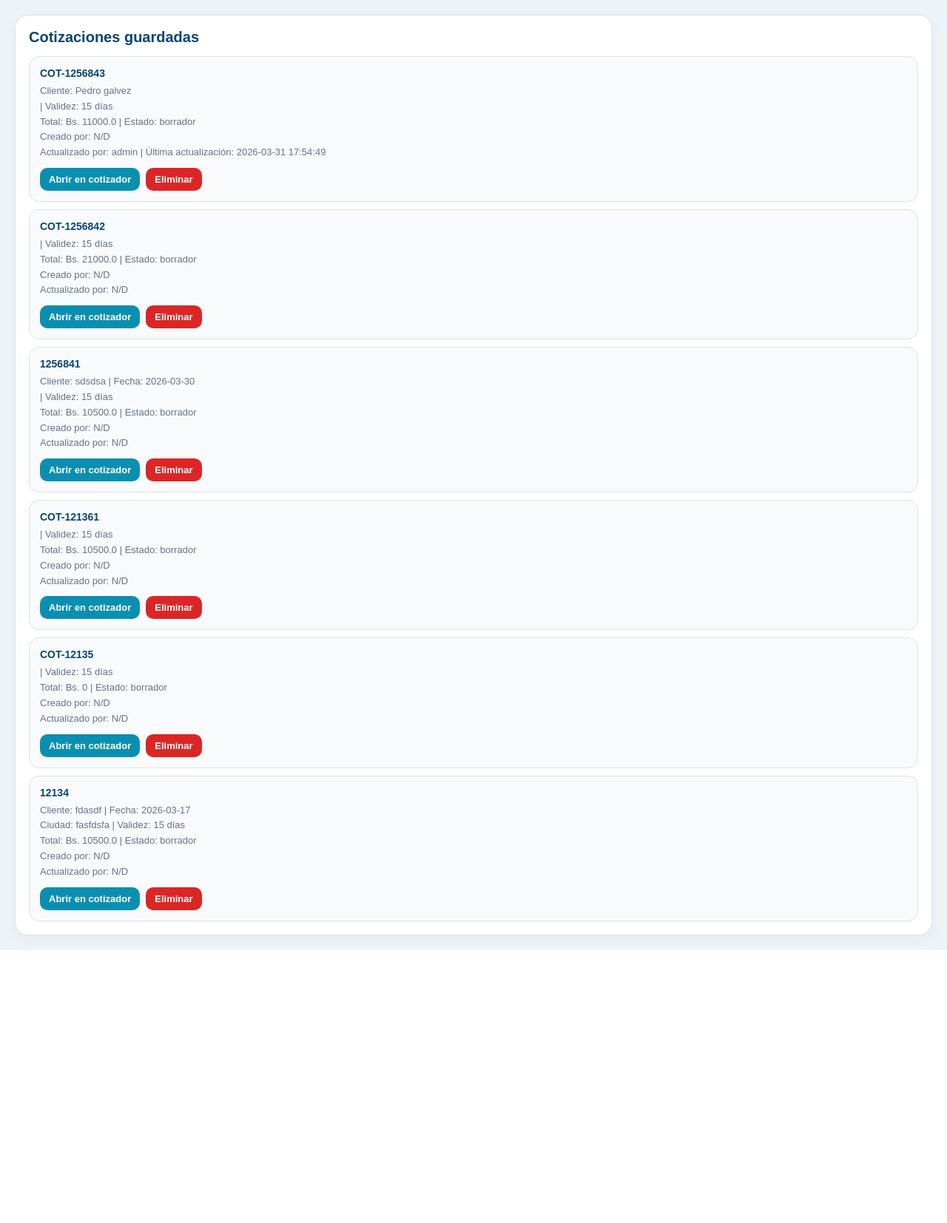
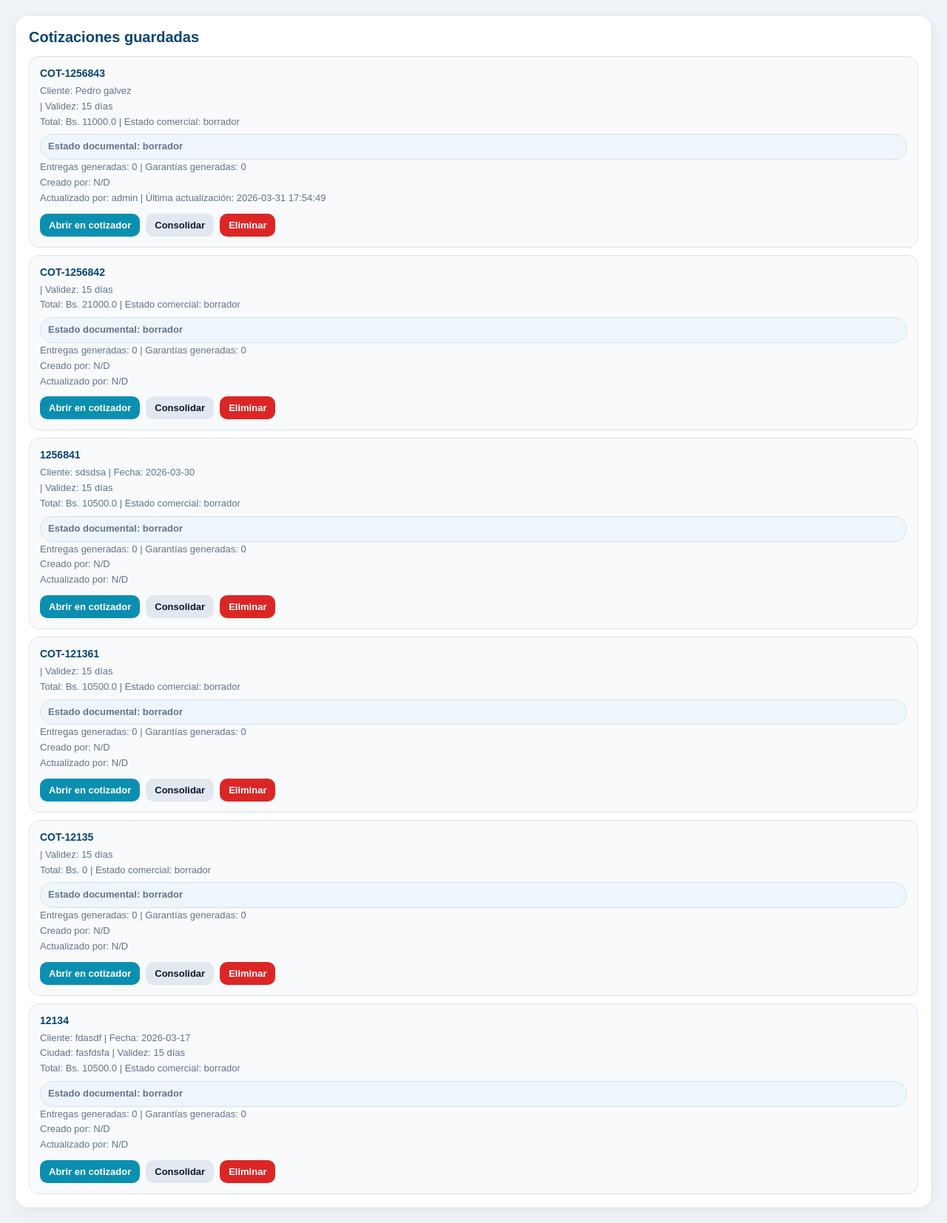
Before and after one commit to Myroesh/biosolutions-cotizador, a Flask app: page /cotizaciones in a window 1280 px wide. Shown: the part 71-1725 px from the top of the page at 74% size. Before the commit the page ends 1356 px from the top, so only its background shows below. Run offline with Flask 3, Linux system fonts and the light colour scheme; a user stored in the database is signed in; data comes from the database, SQL or seed files in the repository; data that the repository does not hold is empty.

Commit message:
Fase D1: base documental para entregas y garantias

```diff
--- a/app.py
+++ b/app.py
@@ -3,7 +3,7 @@ import json
 import os
 import sqlite3
 import uuid
-from datetime import date, datetime
+from datetime import date, datetime, timedelta
 from functools import wraps
 from werkzeug.security import generate_password_hash, check_password_hash
 from werkzeug.utils import secure_filename
@@ -68,6 +68,147 @@ def ensure_users_table(conn):
     """)
     conn.commit()
 
+def ensure_cotizacion_documental_column(conn):
+    columns = conn.execute("PRAGMA table_info(cotizaciones)").fetchall()
+    column_names = [col["name"] for col in columns]
+
+    if "estado_documental" not in column_names:
+        conn.execute("ALTER TABLE cotizaciones ADD COLUMN estado_documental TEXT DEFAULT 'borrador'")
+        conn.commit()
+
+
+def ensure_entregas_table(conn):
+    conn.execute("""
+        CREATE TABLE IF NOT EXISTS entregas (
+            id INTEGER PRIMARY KEY AUTOINCREMENT,
+            cotizacion_id INTEGER NOT NULL,
+            numero_entrega TEXT,
+            fecha_entrega TEXT,
+            cliente_nombre TEXT,
+            cliente_documento TEXT,
+            recibe_nombre TEXT,
+            entrega_nombre TEXT,
+            entrega_documento_texto TEXT,
+            texto_intro TEXT,
+            total REAL DEFAULT 0,
+            payload_json TEXT,
+            estado TEXT DEFAULT 'borrador',
+            creado_por_user_id INTEGER,
+            actualizado_por_user_id INTEGER,
+            creado_en TEXT DEFAULT CURRENT_TIMESTAMP,
+            actualizado_en TEXT DEFAULT CURRENT_TIMESTAMP
+        )
+    """)
+    conn.commit()
+
+
+def ensure_garantias_table(conn):
+    conn.execute("""
+        CREATE TABLE IF NOT EXISTS garantias (
+            id INTEGER PRIMARY KEY AUTOINCREMENT,
+            cotizacion_id INTEGER NOT NULL,
+            numero_garantia TEXT,
+            fecha_emision TEXT,
+            fecha_vencimiento TEXT,
+            cliente_nombre TEXT,
+            cliente_documento TEXT,
+            texto_garantia TEXT,
+            total REAL DEFAULT 0,
+            payload_json TEXT,
+            creado_por_user_id INTEGER,
+            actualizado_por_user_id INTEGER,
+            creado_en TEXT DEFAULT CURRENT_TIMESTAMP,
+            actualizado_en TEXT DEFAULT CURRENT_TIMESTAMP
+        )
+    """)
+    conn.commit()
+
+
+def ensure_documentos_schema(conn):
+    ensure_payload_json_column(conn)
+    ensure_cotizaciones_audit_columns(conn)
+    ensure_cotizacion_documental_column(conn)
+    ensure_entregas_table(conn)
+    ensure_garantias_table(conn)
+
+
+def next_entrega_number(conn):
+    row = conn.execute("""
+        SELECT numero_entrega
+        FROM entregas
+        WHERE numero_entrega IS NOT NULL AND numero_entrega != ''
+        ORDER BY id DESC
+        LIMIT 1
+    """).fetchone()
+
+    if not row or not row["numero_entrega"]:
+        return "ENT-001"
+
+    numero = row["numero_entrega"]
+    try:
+        last = int(numero.replace("ENT-", "").strip())
+    except ValueError:
+        last = 0
+
+    return f"ENT-{last + 1:03d}"
+
+
+def next_garantia_number(conn):
+    row = conn.execute("""
+        SELECT numero_garantia
+        FROM garantias
+        WHERE numero_garantia IS NOT NULL AND numero_garantia != ''
+        ORDER BY id DESC
+        LIMIT 1
+    """).fetchone()
+
+    if not row or not row["numero_garantia"]:
+        return "GAR-001"
+
+    numero = row["numero_garantia"]
+    try:
+        last = int(numero.replace("GAR-", "").strip())
+    except ValueError:
+        last = 0
+
+    return f"GAR-{last + 1:03d}"
+
+
+def add_one_year_safe(date_str):
+    if not date_str:
+        return ""
+
+    base_date = datetime.strptime(date_str, "%Y-%m-%d").date()
+
+    try:
+        return base_date.replace(year=base_date.year + 1).isoformat()
+    except ValueError:
+        # caso 29 de febrero
+        return (base_date + timedelta(days=365)).isoformat()
+
+
+def get_garantia_status(fecha_vencimiento_str):
+    if not fecha_vencimiento_str:
+        return "sin_fecha"
+
+    hoy = date.today()
+    venc = datetime.strptime(fecha_vencimiento_str, "%Y-%m-%d").date()
+    dias_restantes = (venc - hoy).days
+
+    if dias_restantes < 0:
+        return "vencida"
+    if dias_restantes <= 30:
+        return "proxima_a_vencer"
+    return "vigente"
+
+
+def get_garantia_days_remaining(fecha_vencimiento_str):
+    if not fecha_vencimiento_str:
+        return None
+
+    hoy = date.today()
+    venc = datetime.strptime(fecha_vencimiento_str, "%Y-%m-%d").date()
+    return (venc - hoy).days
 
 def ensure_cotizaciones_audit_columns(conn):
     columns = conn.execute("PRAGMA table_info(cotizaciones)").fetchall()
@@ -87,8 +228,7 @@ def ensure_cotizaciones_audit_columns(conn):
 
 def ensure_auth_schema(conn):
     ensure_users_table(conn)
-    ensure_payload_json_column(conn)
-    ensure_cotizaciones_audit_columns(conn)
+    ensure_documentos_schema(conn)
 
 
 def get_current_user():
@@ -676,15 +816,25 @@ def cotizaciones_page():
     conn = get_db_connection()
     ensure_auth_schema(conn)
     cotizaciones = conn.execute("""
-        SELECT
-            c.*,
-            uc.username AS creado_por_username,
-            ua.username AS actualizado_por_username
-        FROM cotizaciones c
-        LEFT JOIN usuarios uc ON uc.id = c.creado_por_user_id
-        LEFT JOIN usuarios ua ON ua.id = c.actualizado_por_user_id
-        ORDER BY c.id DESC
-    """).fetchall()
+    SELECT
+        c.*,
+        uc.username AS creado_por_username,
+        ua.username AS actualizado_por_username,
+        (
+            SELECT COUNT(1)
+            FROM entregas e
+            WHERE e.cotizacion_id = c.id
+        ) AS entregas_count,
+        (
+            SELECT COUNT(1)
+            FROM garantias g
+            WHERE g.cotizacion_id = c.id
+        ) AS garantias_count
+    FROM cotizaciones c
+    LEFT JOIN usuarios uc ON uc.id = c.creado_por_user_id
+    LEFT JOIN usuarios ua ON ua.id = c.actualizado_por_user_id
+    ORDER BY c.id DESC
+""").fetchall()
     conn.close()
     return render_template("cotizaciones.html", cotizaciones=cotizaciones, active_page="cotizaciones")
 
@@ -1065,6 +1215,91 @@ def eliminar_cotizacion(cotizacion_id):
     conn.close()
 
     return redirect(url_for("cotizaciones_page"))
+@app.route("/cotizaciones/<int:cotizacion_id>/consolidar", methods=["POST"])
+@editor_required
+def consolidar_cotizacion(cotizacion_id):
+    conn = get_db_connection()
+    ensure_auth_schema(conn)
+
+    cot = conn.execute("""
+        SELECT id, estado_documental
+        FROM cotizaciones
+        WHERE id = ?
+    """, (cotizacion_id,)).fetchone()
+
+    if not cot:
+        conn.close()
+        flash("Cotización no encontrada.", "error")
+        return redirect(url_for("cotizaciones_page"))
+
+    current_user = get_current_user()
+    current_user_id = current_user["id"] if current_user else None
+    now_str = datetime.now().strftime("%Y-%m-%d %H:%M:%S")
+
+    conn.execute("""
+        UPDATE cotizaciones
+        SET estado_documental = 'consolidada',
+            actualizado_por_user_id = ?,
+            actualizado_en = ?
+        WHERE id = ?
+    """, (current_user_id, now_str, cotizacion_id))
+
+    conn.commit()
+    conn.close()
+
+    flash("Cotización consolidada correctamente.", "success")
+    return redirect(url_for("cotizaciones_page"))
+
+@app.route("/cotizaciones/<int:cotizacion_id>/generar-entrega", methods=["POST"])
+@editor_required
+def generar_entrega_desde_cotizacion(cotizacion_id):
+    conn = get_db_connection()
+    ensure_auth_schema(conn)
+
+    cot = conn.execute("""
+        SELECT id, numero, estado_documental
+        FROM cotizaciones
+        WHERE id = ?
+    """, (cotizacion_id,)).fetchone()
+
+    conn.close()
+
+    if not cot:
+        flash("Cotización no encontrada.", "error")
+        return redirect(url_for("cotizaciones_page"))
+
+    if (cot["estado_documental"] or "borrador") != "consolidada":
+        flash("Primero debes consolidar la cotización antes de generar el acta de entrega.", "error")
+        return redirect(url_for("cotizaciones_page"))
+
+    flash("Base lista: en Fase D2 aquí generaremos el acta de entrega desde la cotización consolidada.", "success")
+    return redirect(url_for("cotizaciones_page"))
+
+
+@app.route("/cotizaciones/<int:cotizacion_id>/generar-garantia", methods=["POST"])
+@editor_required
+def generar_garantia_desde_cotizacion(cotizacion_id):
+    conn = get_db_connection()
+    ensure_auth_schema(conn)
+
+    cot = conn.execute("""
+        SELECT id, numero, fecha, estado_documental
+        FROM cotizaciones
+        WHERE id = ?
+    """, (cotizacion_id,)).fetchone()
+
+    conn.close()
+
+    if not cot:
+        flash("Cotización no encontrada.", "error")
+        return redirect(url_for("cotizaciones_page"))
+
+    if (cot["estado_documental"] or "borrador") != "consolidada":
+        flash("Primero debes consolidar la cotización antes de generar la garantía.", "error")
+        return redirect(url_for("cotizaciones_page"))
+
+    flash("Base lista: en Fase D2 aquí generaremos la garantía con vencimiento automático a 1 año.", "success")
+    return redirect(url_for("cotizaciones_page"))
 
 @app.route("/plantillas/nueva", methods=["POST"])
 @editor_required
@@ -1239,4 +1474,7 @@ def editar_plantilla(plantilla_id):
 
 if __name__ == "__main__":
     ensure_upload_dir()
+    conn = get_db_connection()
+    ensure_auth_schema(conn)
+    conn.close()
     app.run(host="0.0.0.0", port=8081, debug=True)
--- a/templates/cotizaciones.html
+++ b/templates/cotizaciones.html
@@ -70,6 +70,40 @@
     font-weight:700;
     cursor:pointer;
   }
+    .status-chip{
+    display:inline-flex;
+    align-items:center;
+    gap:6px;
+    background:#eef6fb;
+    color:#0a4570;
+    border:1px solid #cfe4ef;
+    border-radius:999px;
+    padding:6px 10px;
+    font-size:12px;
+    font-weight:700;
+    margin-top:6px;
+  }
+
+  .status-chip.consolidada{
+    background:#ecfdf5;
+    color:#166534;
+    border-color:#bbf7d0;
+  }
+
+  .secondary-btn{
+    background:#e2e8f0;
+    color:#0f172a;
+    border:none;
+    border-radius:10px;
+    padding:8px 12px;
+    font-size:13px;
+    font-weight:700;
+    cursor:pointer;
+  }
+
+  .inline-form{
+    display:inline;
+  }
   .tiny-note{
     font-size:12px;
     color:#64748b;
@@ -95,9 +129,18 @@
             {% if c["ciudad"] %}Ciudad: {{ c["ciudad"] }}{% endif %}
             {% if c["validez"] %} | Validez: {{ c["validez"] }}{% endif %}
           </span>
-         <span>
+                 <span>
             Total: Bs. {{ c["total"] or 0 }}
-            {% if c["estado"] %} | Estado: {{ c["estado"] }}{% endif %}
+            {% if c["estado"] %} | Estado comercial: {{ c["estado"] }}{% endif %}
+          </span>
+
+          <span class="status-chip {% if (c['estado_documental'] or 'borrador') == 'consolidada' %}consolidada{% endif %}">
+            Estado documental: {{ c["estado_documental"] or "borrador" }}
+          </span>
+
+          <span>
+            Entregas generadas: {{ c["entregas_count"] or 0 }}
+            | Garantías generadas: {{ c["garantias_count"] or 0 }}
           </span>
 
           <span>
@@ -109,10 +152,33 @@
             Actualizado por: {{ c["actualizado_por_username"] or "N/D" }}
             {% if c["actualizado_en"] %} | Última actualización: {{ c["actualizado_en"] }}{% endif %}
           </span>
-           <div class="actions">
+                     <div class="actions">
             <a href="{{ url_for('cotizador') }}?cotizacion_id={{ c['id'] }}">Abrir en cotizador</a>
 
-         {% if current_role == 'admin' %}
+            {% if current_role in ['admin', 'editor'] and (c["estado_documental"] or "borrador") != "consolidada" %}
+              <form method="post"
+                    action="{{ url_for('consolidar_cotizacion', cotizacion_id=c['id']) }}"
+                    class="inline-form"
+                    onsubmit="return confirm('¿Consolidar esta cotización? Luego podrás generar acta de entrega y garantía.');">
+                <button type="submit" class="secondary-btn">Consolidar</button>
+              </form>
+            {% endif %}
+
+            {% if current_role in ['admin', 'editor'] and (c["estado_documental"] or "borrador") == "consolidada" %}
+              <form method="post"
+                    action="{{ url_for('generar_entrega_desde_cotizacion', cotizacion_id=c['id']) }}"
+                    class="inline-form">
+                <button type="submit" class="secondary-btn">Generar acta de entrega</button>
+              </form>
+
+              <form method="post"
+                    action="{{ url_for('generar_garantia_desde_cotizacion', cotizacion_id=c['id']) }}"
+                    class="inline-form">
+                <button type="submit" class="secondary-btn">Generar garantía</button>
+              </form>
+            {% endif %}
+
+            {% if current_role == 'admin' %}
               <form method="post"
                     action="{{ url_for('eliminar_cotizacion', cotizacion_id=c['id']) }}"
                     onsubmit="return confirm('¿Eliminar esta cotización de la base de datos? Esta acción no se puede deshacer.');"
```
